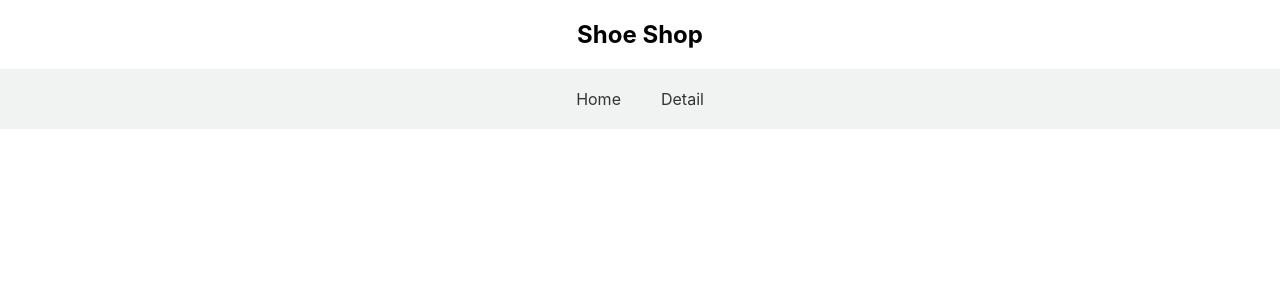
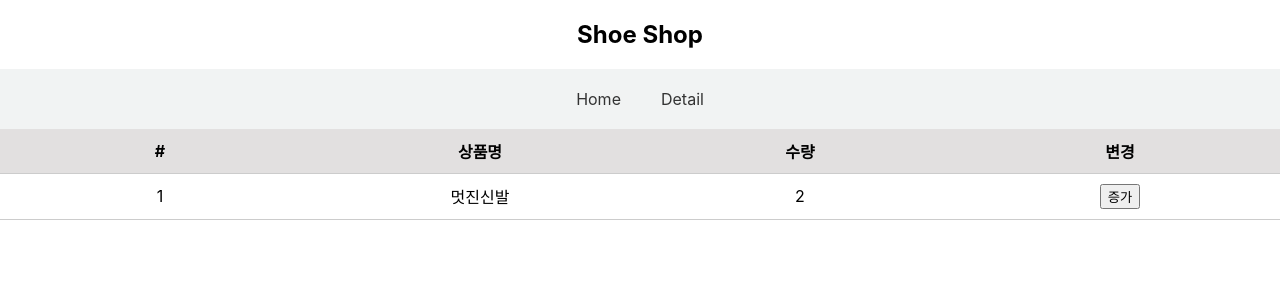
Before and after one commit to juhyunham/react-shoppingMall, a React (Create React App) app: page /cart in a window 1280 px wide. Shown: the top 300 px of the page. Built offline with nearby package versions, Linux system fonts and the light colour scheme.

Commit message:
start - redux

```diff
--- a/src/App.js
+++ b/src/App.js
@@ -4,6 +4,7 @@ import Navbar from "./components/Navbar/Navbar";
 import Main from "./components/Main/Main";
 import Container from "./components/Container/Container";
 import Detail from "./components/Detail/Detail";
+import Cart from "./Cart";
 import Data from "./data";
 import axios from "axios";
 
@@ -56,6 +57,10 @@ function App() {
                     setHasStock={setHasStock}
                 />
             </Route>
+
+            <Route path="/cart">
+                <Cart />
+            </Route>
         </div>
     );
 }
--- /dev/null
+++ b/src/Cart.js
@@ -0,0 +1,63 @@
+import React from "react";
+import { connect } from "react-redux";
+import styled from "styled-components";
+
+const CartStyled = styled.div`
+    table {
+        table-layout: fixed;
+        width: 100%;
+        text-align: center;
+        border-collapse: collapse;
+    }
+
+    table th {
+        background-color: #e2e0e0;
+        padding: 10px 0;
+    }
+
+    table td {
+        padding: 10px 20px;
+        border-top: 1px solid #ccc;
+        border-bottom: 1px solid #ccc;
+        word-break: break-all;
+    }
+`;
+
+function Cart(props) {
+    return (
+        <CartStyled>
+            <div>
+                <table>
+                    <thead>
+                        <tr>
+                            <th>#</th>
+                            <th>상품명</th>
+                            <th>수량</th>
+                            <th>변경</th>
+                        </tr>
+                    </thead>
+                    <tbody>
+                        <tr>
+                            <td>1</td>
+                            <td>{props.state[0].name}</td>
+                            <td>{props.state[0].quan}</td>
+                            <td>
+                                <button type="button">증가</button>
+                            </td>
+                        </tr>
+                    </tbody>
+                </table>
+            </div>
+        </CartStyled>
+    );
+}
+
+function functionStateProps(state) {
+    return {
+        state: state,
+    };
+}
+
+export default connect(functionStateProps)(Cart);
+
+// export default Cart;
--- a/src/index.js
+++ b/src/index.js
@@ -3,13 +3,27 @@ import ReactDOM from "react-dom";
 import "./index.css";
 import App from "./App";
 import reportWebVitals from "./reportWebVitals";
+import { BrowserRouter } from "react-router-dom";
 
-import { BrowserRouter } from "react-router-dom";
+import { Provider } from "react-redux";
+import { createStore } from "redux";
+
+let store = createStore(() => {
+    return [
+        {
+            id: 0,
+            name: "멋진신발",
+            quan: 2,
+        },
+    ];
+});
 
 ReactDOM.render(
     <React.StrictMode>
         <BrowserRouter>
-            <App />
+            <Provider store={store}>
+                <App />
+            </Provider>
         </BrowserRouter>
     </React.StrictMode>,
     document.getElementById("root")
```
Also changed, not shown: 1 other file (tests, documents, lock files or other folders).
